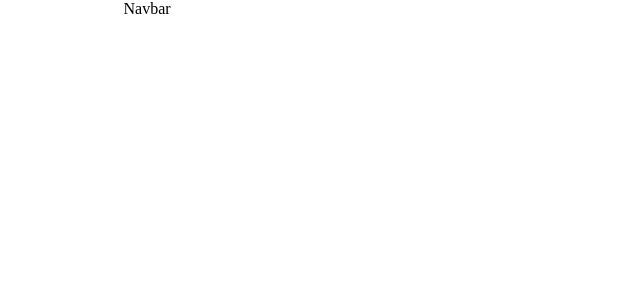
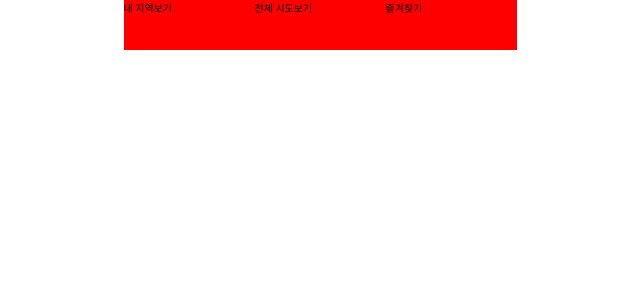
Before and after one commit to www-r/FineDustIndicator, a React (Vite) app: page / in a window 1280 px wide. Shown: the top 300 px of the page, without its empty margins (320-960 px from the left). Built offline with nearby package versions, Linux system fonts and the light colour scheme.

Commit message:
feat: Navbar 구조 잡기

```diff
--- a/src/components/Navbar/index.tsx
+++ b/src/components/Navbar/index.tsx
@@ -1,7 +1,14 @@
-import React from 'react'
+import React from 'react';
+import * as S from './styled';
 
 export default function Navbar() {
-  return (
-    <div>Navbar</div>
-  )
+	return (
+		<S.Navbar>
+			<ul>
+				<S.NavbarItem>내 지역보기</S.NavbarItem>
+				<S.NavbarItem>전체 시도보기</S.NavbarItem>
+				<S.NavbarItem>즐겨찾기</S.NavbarItem>
+			</ul>
+		</S.Navbar>
+	);
 }
--- /dev/null
+++ b/src/components/Navbar/styled.ts
@@ -0,0 +1,17 @@
+import styled from '@emotion/styled';
+
+export const Navbar = styled.nav`
+	width: 100%;
+	height: 5rem;
+	bottom: 0;
+	background-color: red;
+	ul {
+		display: flex;
+		justify-content: space-between;
+		align-items: center;
+	}
+`;
+export const NavbarItem = styled.li`
+	width: calc(100% / 3);
+	height: 100%;
+`;
--- a/src/style/GlobalStyle.tsx
+++ b/src/style/GlobalStyle.tsx
@@ -95,8 +95,8 @@ const styles = css`
 		box-sizing: border-box;
 	}
 	html {
-		/* font-size: 62.5%;
-				font-family: 'Noto Sans KR', 'sans-serif'; */
+		font-size: 10px;
+		/* font-family: 'Noto Sans KR', 'sans-serif'; */
 		body {
 			margin: 0 auto;
 			width: 393px;
```
